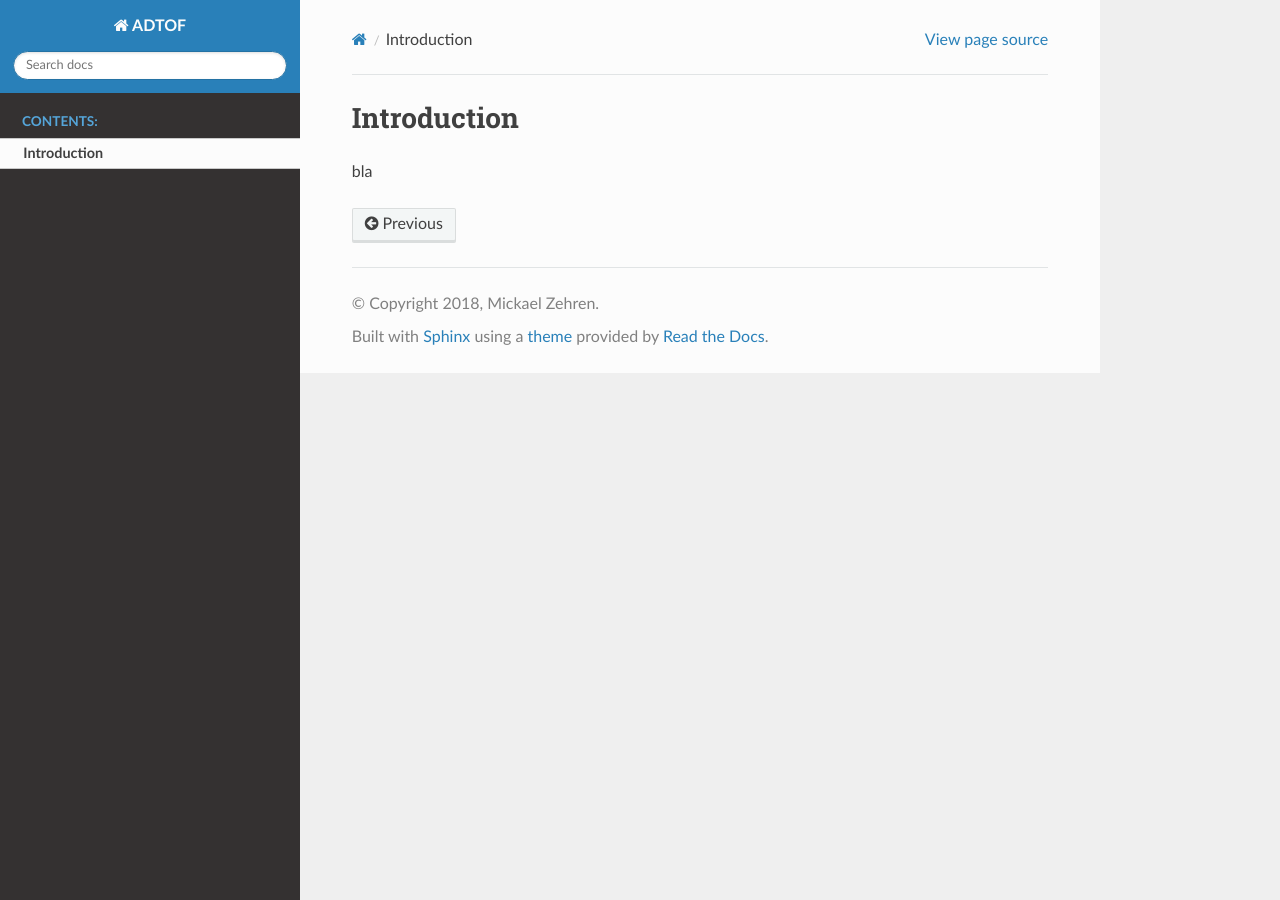
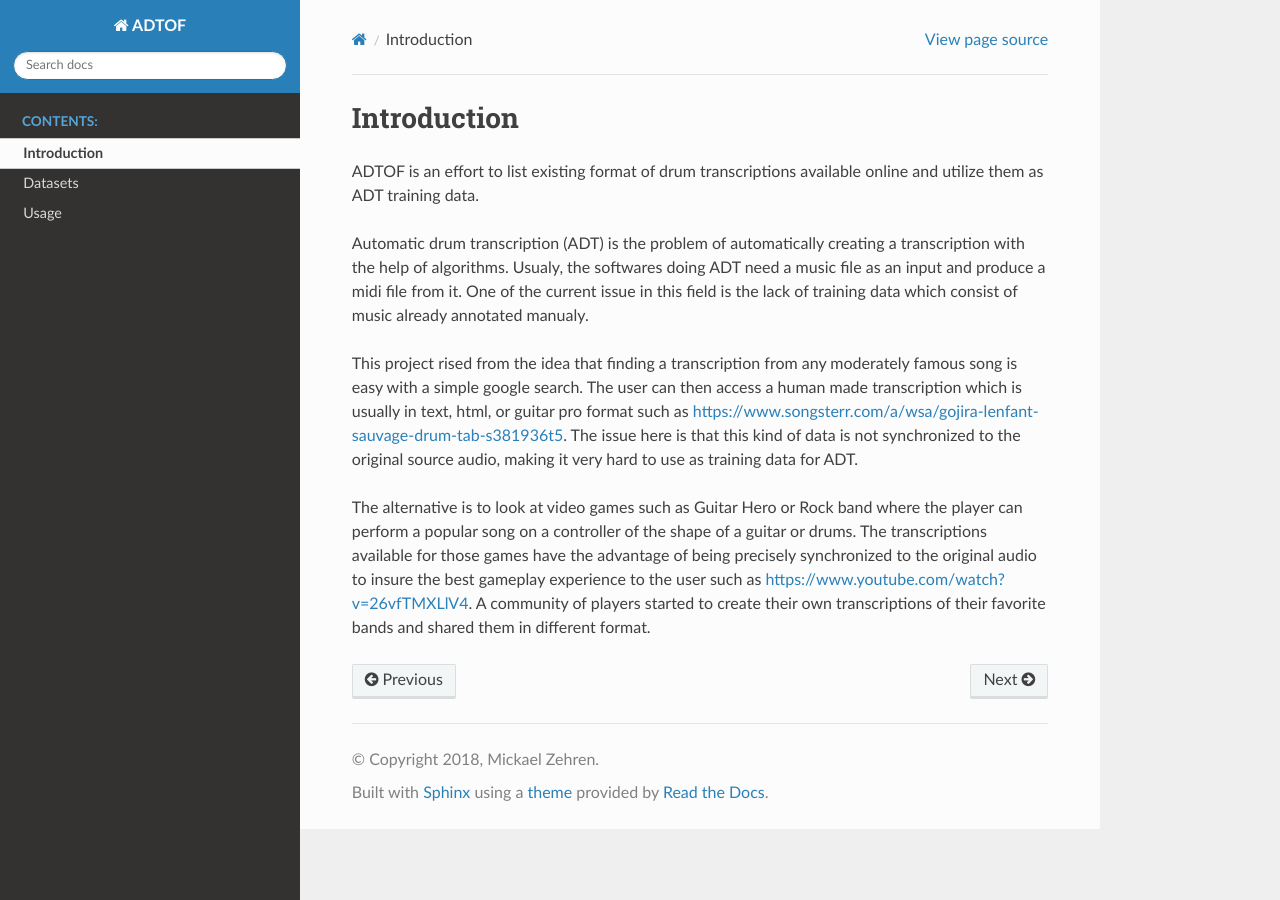
Before and after one commit to MZehren/ADTOF, a Sphinx documentation site: the page built from docs/introduction.rst, in a window 1280 px wide. Built offline with Sphinx 7.4.7 and the Read the Docs theme 2.0.0, drawn with Linux system fonts in a browser that asks for light colours.

```diff
--- /dev/null
+++ b/docs/datasets.rst
@@ -0,0 +1,4 @@
+Datasets
+========
+
+There are multiple datasets crowsourced
--- a/docs/index.rst
+++ b/docs/index.rst
@@ -11,6 +11,8 @@
    :caption: Contents:
 
    introduction
+   datasets
+   usage
 
 
 Indices and tables
--- a/docs/introduction.rst
+++ b/docs/introduction.rst
@@ -1,5 +1,16 @@
-============
 Introduction
 ============
 
-bla
+ADTOF is an effort to list existing format of drum transcriptions available online and utilize them as ADT training data.
+
+Automatic drum transcription (ADT) is the problem of automatically creating a transcription with the help of algorithms.
+Usualy, the softwares doing ADT need a music file as an input and produce a midi file from it.
+One of the current issue in this field is the lack of training data which consist of music already annotated manualy.
+
+This project rised from the idea that finding a transcription from any moderately famous song is easy with a simple google search.
+The user can then access a human made transcription which is usually in text, html, or guitar pro format such as https://www.songsterr.com/a/wsa/gojira-lenfant-sauvage-drum-tab-s381936t5.
+The issue here is that this kind of data is not synchronized to the original source audio, making it very hard to use as training data for ADT.
+
+The alternative is to look at video games such as Guitar Hero or Rock band where the player can perform a popular song on a controller of the shape of a guitar or drums.
+The transcriptions available for those games have the advantage of being precisely synchronized to the original audio to insure the best gameplay experience to the user such as https://www.youtube.com/watch?v=26vfTMXLlV4.
+A community of players started to create their own transcriptions of their favorite bands and shared them in different format.
--- /dev/null
+++ b/docs/usage.rst
@@ -0,0 +1,2 @@
+Usage
+=====
```
Also changed, not shown: 1 other file.
